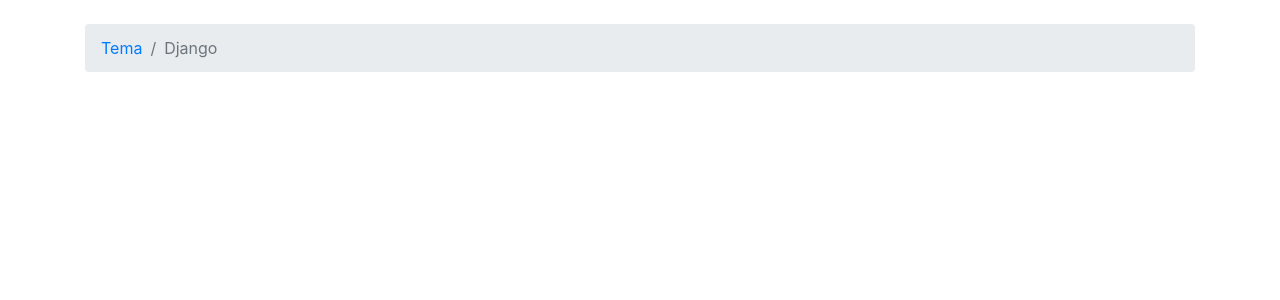
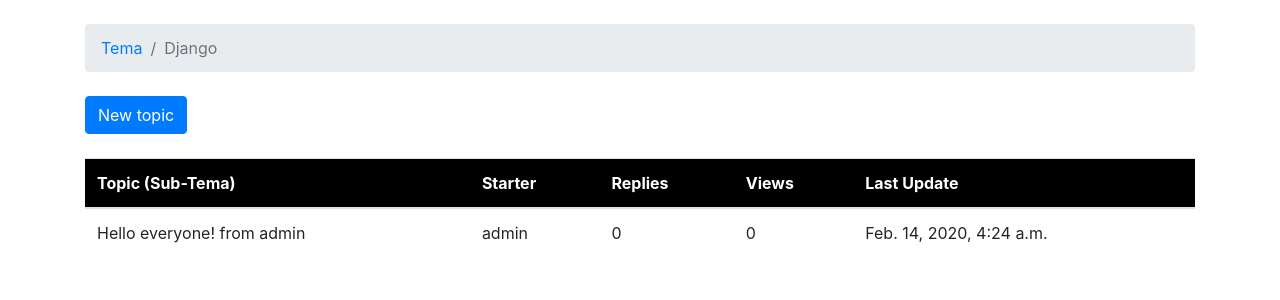
Before and after one commit to ingafter60/forumdesa, a Django app: page /boards/1/ in a window 1280 px wide. Shown: the part 56-356 px from the top of the page. Run offline with Django 3.2, Linux system fonts and the light colour scheme; data comes from the database, SQL or seed files in the repository; both versions use the stored data as it was after the commit; some libraries are stand-ins or nearby versions.

Commit message:
Part 3 - 6.implemented the topics listing

```diff
--- a/boards/admin.py
+++ b/boards/admin.py
@@ -1,4 +1,6 @@
 from django.contrib import admin
-from .models import Board
+from .models import Board, Topic, Post
 
 admin.site.register(Board)
+admin.site.register(Topic)
+admin.site.register(Post)
--- a/templates/topics.html
+++ b/templates/topics.html
@@ -10,5 +10,31 @@
 {% endblock %}
 
 {% block content %}
-    <!-- just leaving it empty for now. we will add core here soon. -->
+  <div class="mb-4">
+    <a href="{% url 'new_topic' board.pk %}" class="btn btn-primary">New topic</a>
+  </div>
+
+  <table class="table">
+    <thead class="thead-inverse">
+      <tr style="background: black; color:white;">
+        <th>Topic (Sub-Tema)</th>
+        <th>Starter</th>
+        <th>Replies</th>
+        <th>Views</th>
+        <th>Last Update</th>
+      </tr>
+    </thead>
+
+    <tbody>
+      {% for topic in board.topics.all %}
+        <tr>
+          <td>{{ topic.subject }}</td>
+          <td>{{ topic.starter.username }}</td>
+          <td>0</td>
+          <td>0</td>
+          <td>{{ topic.last_updated }}</td>
+        </tr>
+      {% endfor %}
+    </tbody>
+  </table>
 {% endblock %}
```
Also changed, not shown: db.sqlite3.
